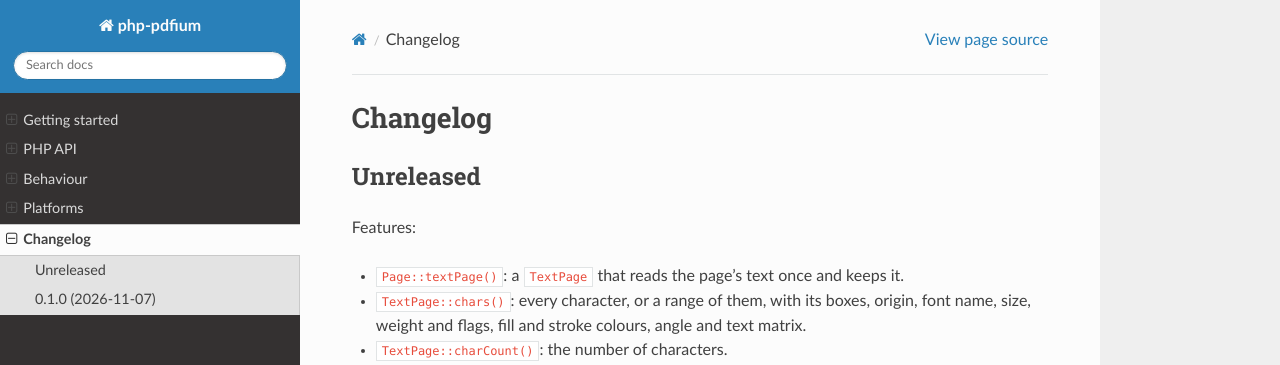
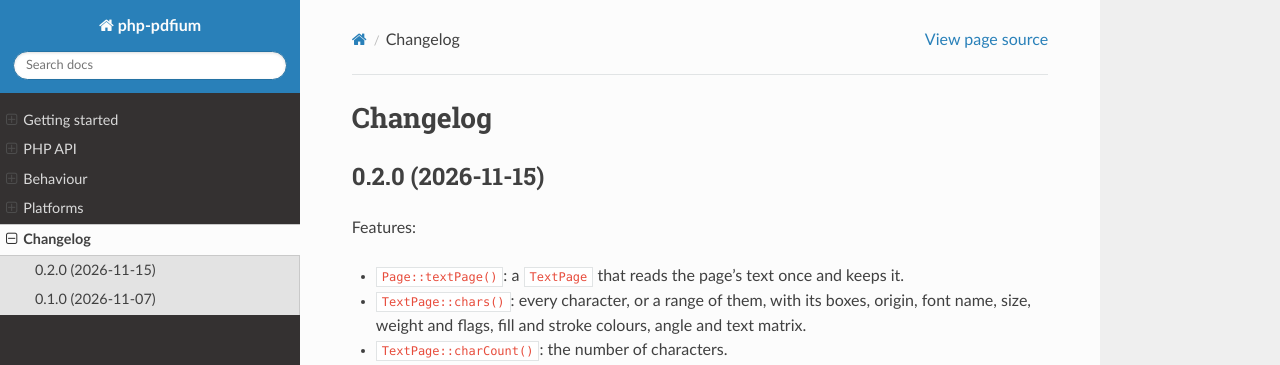
Before and after one commit to chaikivskyi/php-pdfium, a Sphinx documentation site: the page built from docs/changelog.rst, in a window 1280 px wide and 1290 px high. Shown: the top 365 px of the window. Built offline with Sphinx 7.4.7 and the Read the Docs theme 3.1.0, drawn with Linux system fonts in a browser that asks for light colours.

Commit message:
release: 0.2.0

```diff
--- a/docs/changelog.rst
+++ b/docs/changelog.rst
@@ -1,8 +1,8 @@
 Changelog
 =========
 
-Unreleased
-----------
+0.2.0 (2026-11-15)
+------------------
 
 Features:
 
```
Also changed, not shown: 1 other file.
